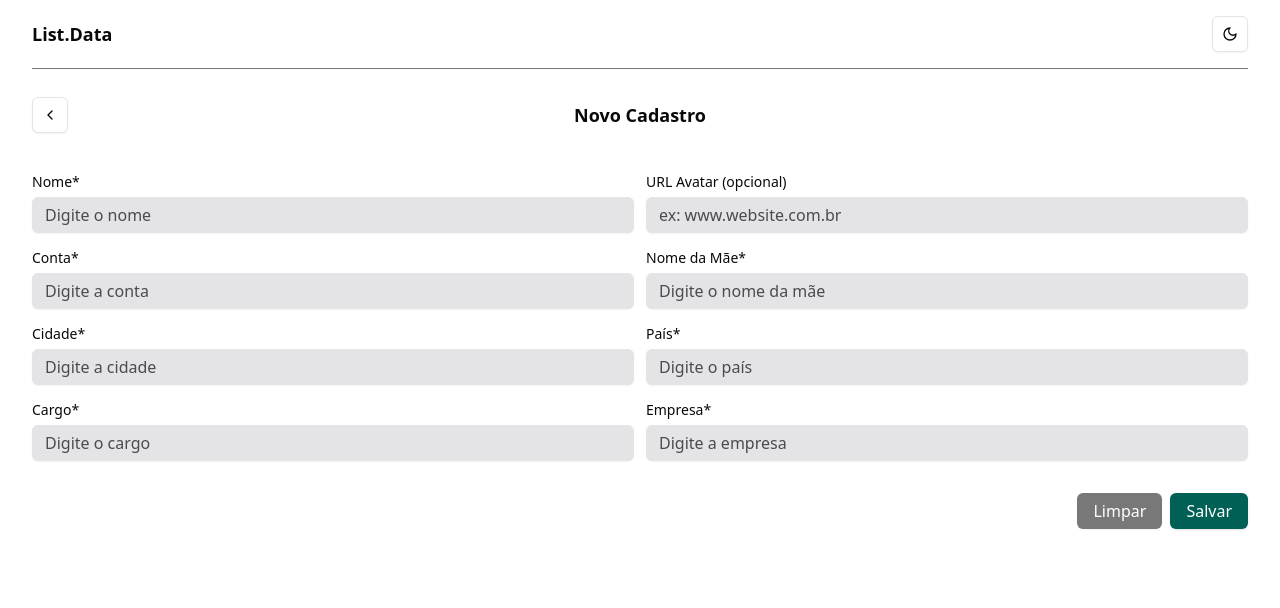
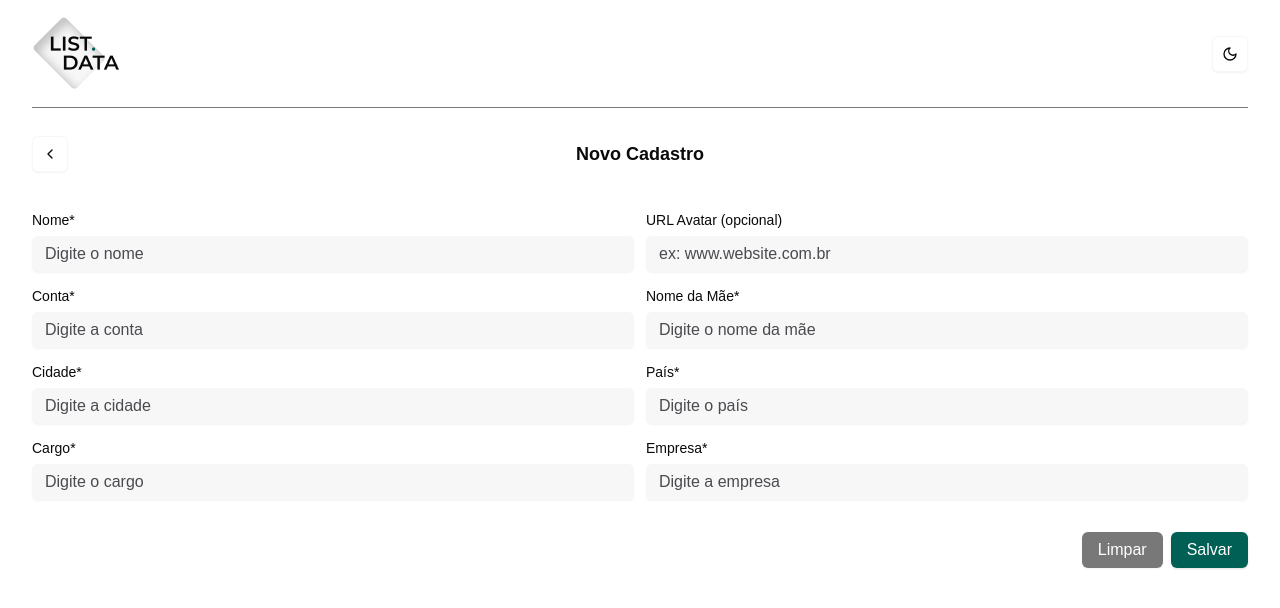
Before and after one commit to mylenavitoriano/ListData, a Next.js app: page /new in a window 1280 px wide. Shown: the top 608 px of the page. Built offline with nearby package versions, Linux system fonts and the light colour scheme.

Commit message:
feat: changed logo

```diff
--- a/src/app/globals.css
+++ b/src/app/globals.css
@@ -27,7 +27,7 @@
     --destructive: 0 53% 50%;
     --destructive-foreground: 0 0% 98%;
     --border: 240 5.9% 90%;
-    --input: 240 5.9% 90%;
+    --input: 240 5.9% 97%;
     --ring: 240 5.9% 10%;
     --radius: 0.5rem;
     --chart-1: 12 76% 61%;
--- a/src/components/Header.tsx
+++ b/src/components/Header.tsx
@@ -1,10 +1,30 @@
+"use client";
+
+import Image from "next/image";
 import ThemeSwitch from "./ThemeSwitch";
+import LogoLight from "../../public/logo-light.png";
+import LogoDark from "../../public/logo-dark.png";
+import { useTheme } from "next-themes";
+import { useState, useEffect } from "react";
 
 const Header = () => {
+  const { resolvedTheme } = useTheme();
+  const [theme, setTheme] = useState<"light" | "dark">("light");
+
+  useEffect(() => {
+    if (resolvedTheme) {
+      setTheme(resolvedTheme as "light" | "dark");
+    }
+  }, [resolvedTheme]);
+
   return (
     <header className="py-4">
-      <div className="flex items-center justify-between ">
-        <p className="text-lg font-semibold">List.Data</p>
+      <div className="flex items-center justify-between">
+        <Image
+          src={theme === "light" ? LogoLight : LogoDark}
+          alt="Logo List.Data"
+          priority
+        />
         <ThemeSwitch />
       </div>
       <hr className="border-t border-secondary my-4" />
--- a/tailwind.config.ts
+++ b/tailwind.config.ts
@@ -57,7 +57,7 @@ const config: Config = {
         sm: "calc(var(--radius) - 4px)",
       },
       fontFamily: {
-        poppins: ["Poppins", "sans-serif"],
+        sans: ["Poppins", "sans-serif"],
       },
     },
   },
```
Also changed, not shown: public/logo-dark.png (added), public/logo-light.png (added).
